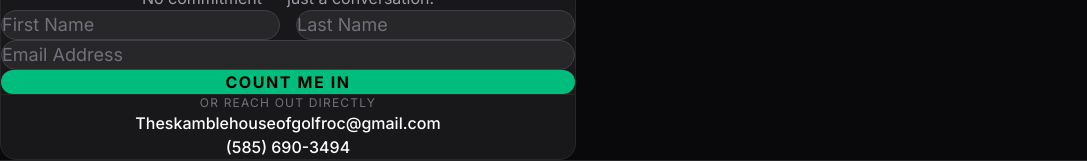
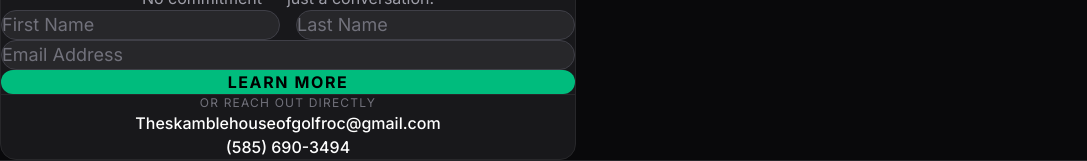
Before and after one commit to rickyhowcroft-dot/skramblehouse-westside, a Next.js app: page /investors in a window 1280 px wide. Shown: the part 1673-1834 px from the top of the page, without its empty margins (0-1087 px from the left). Built offline with nearby package versions, Linux system fonts and the light colour scheme.

Commit message:
copy: form button updated to Learn More

```diff
--- a/app/investors/page.tsx
+++ b/app/investors/page.tsx
@@ -253,7 +253,7 @@ export default function InvestorsPage() {
                 type="submit" disabled={loading}
                 className="w-full bg-emerald-500 hover:bg-emerald-400 disabled:opacity-50 text-black font-bold py-5 rounded-full text-base uppercase tracking-widest transition-colors"
               >
-                {loading ? 'Sending…' : 'Count Me In'}
+                {loading ? 'Sending…' : 'Learn More'}
               </button>
             </form>
           )}
```
